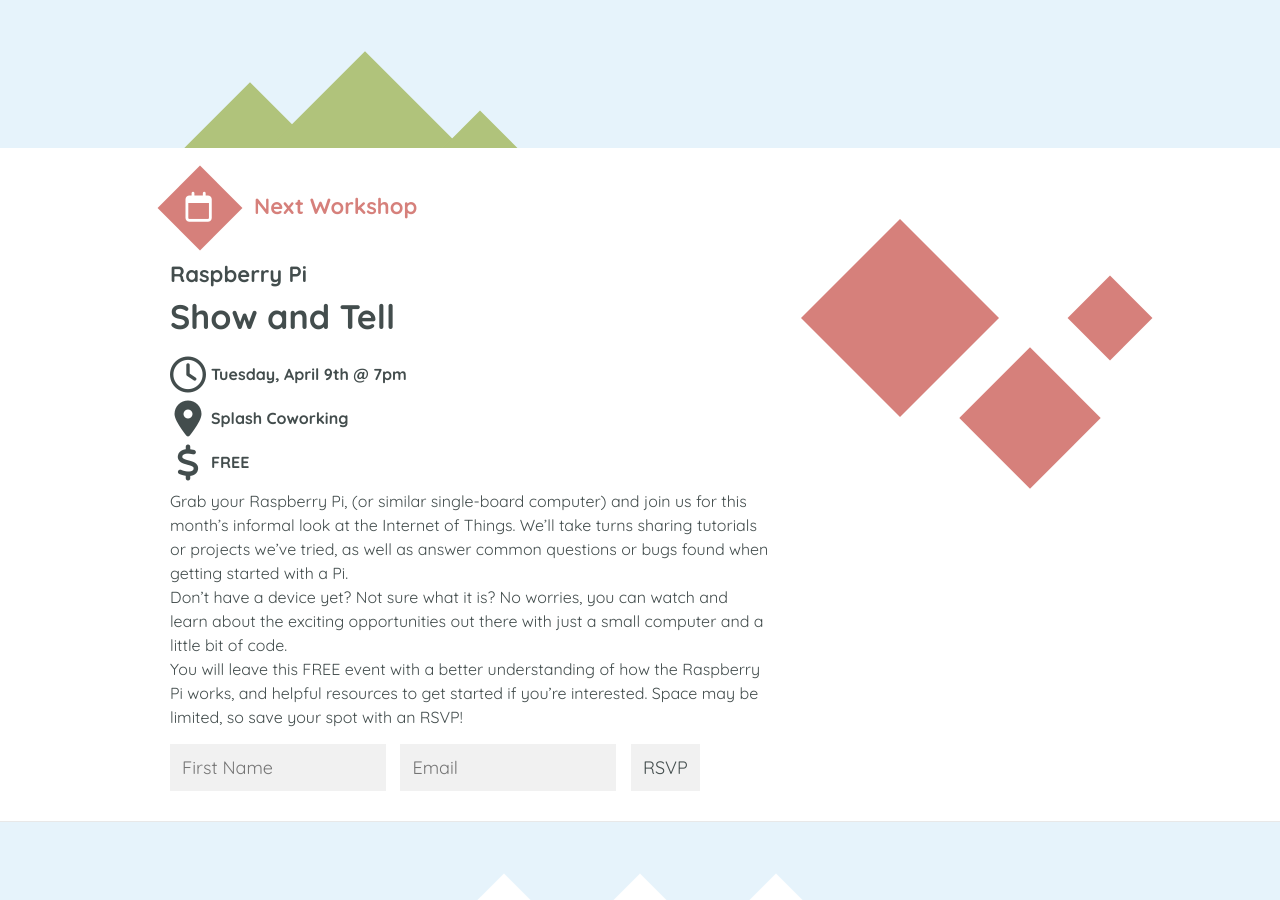
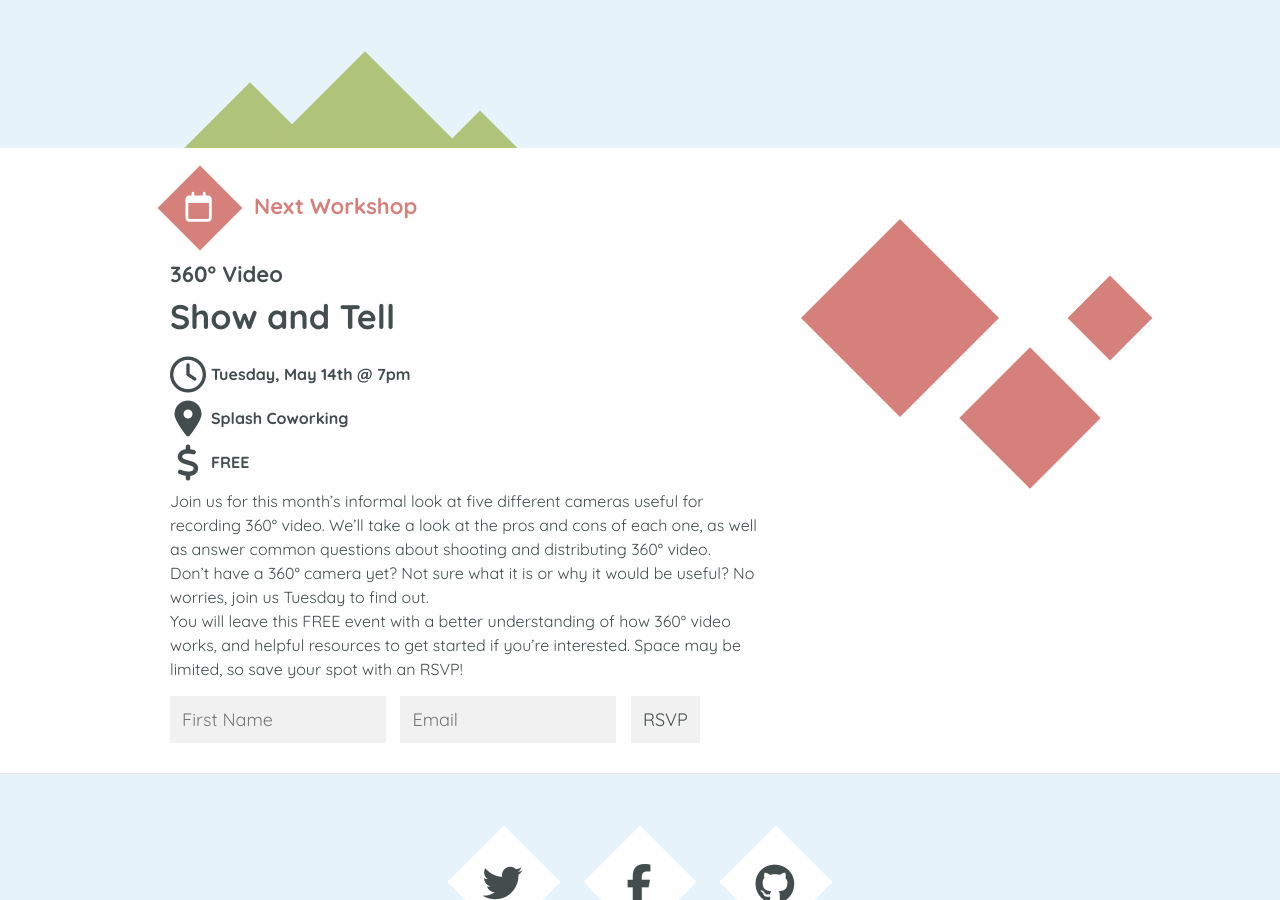
Before and after one commit to CommunityCodes/communitycodes.github.io, a Jekyll site: the page built from index.html, in a window 1280 px wide and 900 px high, scrolled down 451 px. Built offline with Jekyll 4.4.1, drawn with Linux system fonts in a browser that asks for light colours; nearby versions of some CDN libraries.

Commit message:
360 video

```diff
--- a/index.html
+++ b/index.html
@@ -15,16 +15,16 @@
             <div class="icon"><i class="fa fa-calendar-o" aria-hidden="true"></i></div>
             <h2>Next Workshop</h2>
           </div>
-          <h4>Raspberry Pi</h4>
+          <h4>360° Video</h4>
           <h3>Show and Tell</h3>
-          <div class="date"><i class="fa fa-clock-o" aria-hidden="true"></i><p>Tuesday, April 9th @ 7pm</p></div>
+          <div class="date"><i class="fa fa-clock-o" aria-hidden="true"></i><p>Tuesday, May 14th @ 7pm</p></div>
           <div class="location"><i class="fa fa-map-marker" aria-hidden="true"></i><a href="https://www.google.com/maps/dir/''/splashcoworking/data=!4m5!4m4!1m0!1m2!1m1!1s0x865ca8665edf10cf:0xe81fc4ee612c86a7?sa=X&ved=0ahUKEwjTo_y9kIHaAhUEd6wKHUuzAREQ9RcIfDAM" target="_blank"><p>Splash Coworking</p></a></div>
           <div class="free"><i class="fa fa-dollar" aria-hidden="true"></i><p>FREE</p></div>
           <!-- <div class="file"><i class="fa fa-file" aria-hidden="true"></i><a href="/game.html" download><p>game.html</p></a></div> -->
           <p class="description">
-            Grab your Raspberry Pi, (or similar single-board computer) and join us for this month’s informal look at the Internet of Things. We’ll take turns sharing tutorials or projects we’ve tried, as well as answer common questions or bugs found when getting started with a Pi.<br>
-Don’t have a device yet? Not sure what it is? No worries, you can watch and learn about the exciting opportunities out there with just a small computer and a little bit of code.<br>
-You will leave this FREE event with a better understanding of how the Raspberry Pi works, and helpful resources to get started if you’re interested. Space may be limited, so save your spot with an RSVP!
+            Join us for this month’s informal look at five different cameras useful for recording 360° video. We’ll take a look at the pros and cons of each one, as well as answer common questions about shooting and distributing 360° video.<br>
+Don’t have a 360° camera yet? Not sure what it is or why it would be useful? No worries, join us Tuesday to find out.<br>
+You will leave this FREE event with a better understanding of how 360° video works, and helpful resources to get started if you’re interested. Space may be limited, so save your spot with an RSVP!
           </p>
         </div>
 
```
